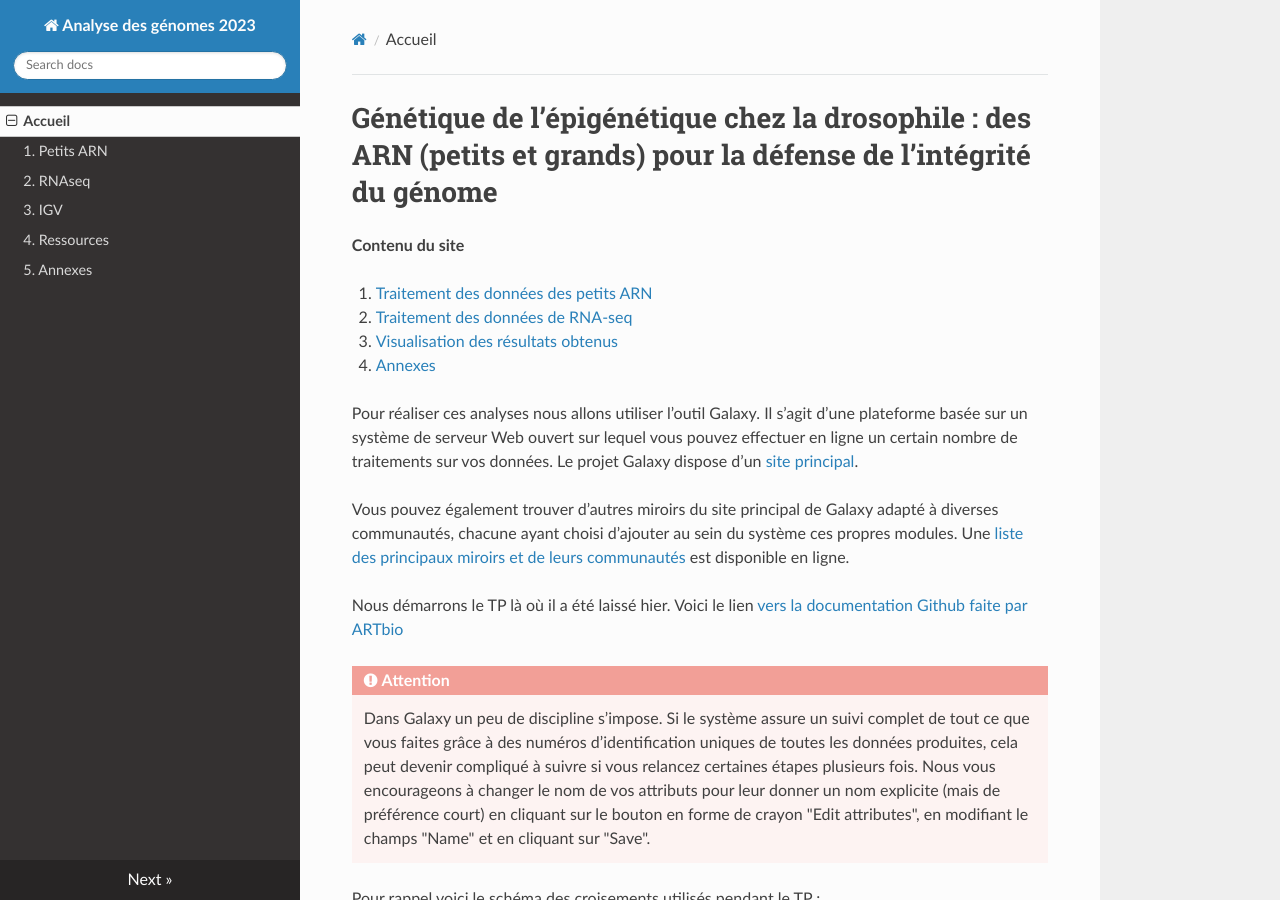
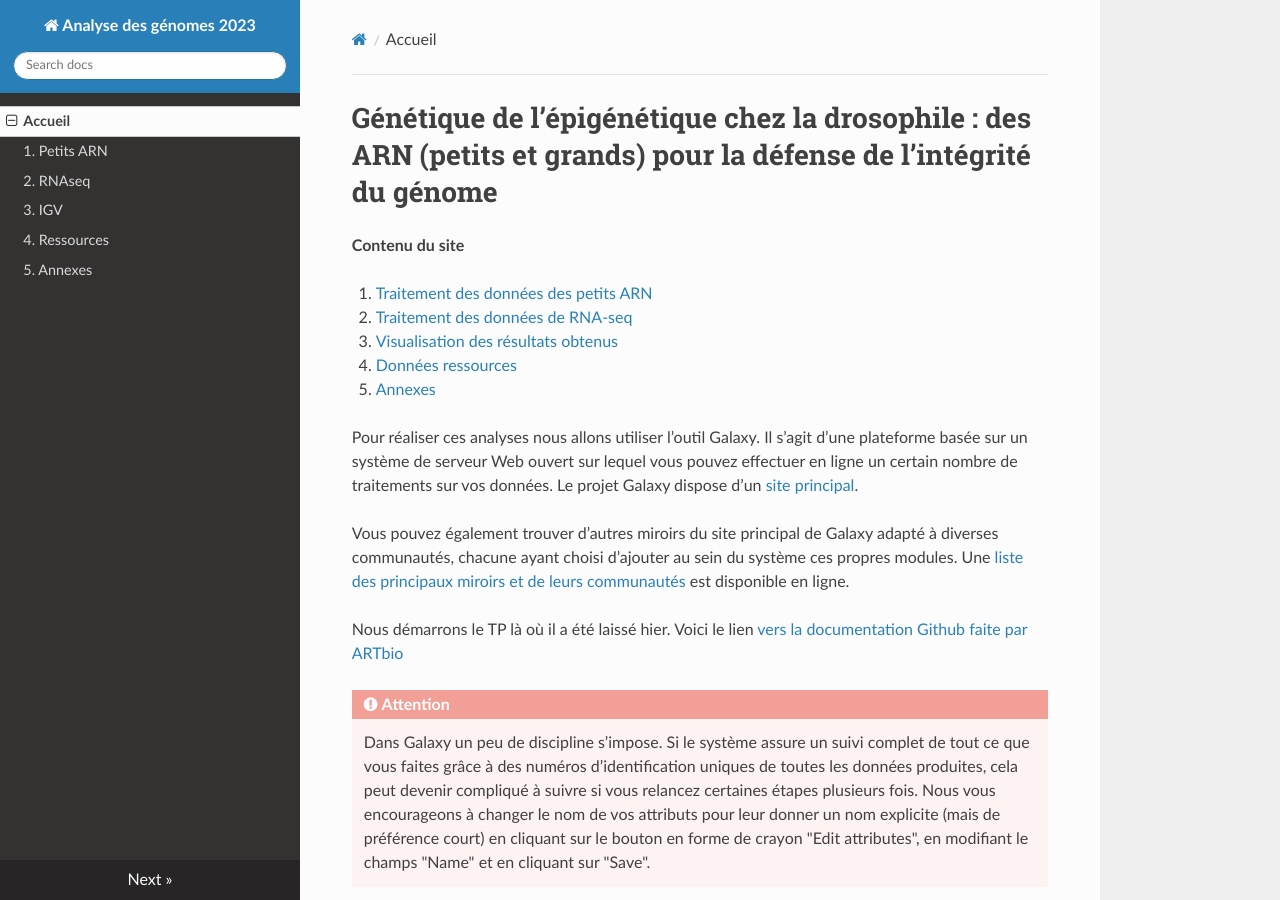
Before and after one commit to slecrom/AG2024, an MkDocs documentation site: the page built from docs/index.md, in a window 1280 px wide and 900 px high. Built offline with MkDocs 1.6.1, drawn with Linux system fonts in a browser that asks for light colours; nearby versions of some CDN libraries.

Commit message:
Documentation update

```diff
--- a/docs/index.md
+++ b/docs/index.md
@@ -5,7 +5,8 @@
 1. [Traitement des données des petits ARN](./srna.md)
 2. [Traitement des données de RNA-seq](./rnaseq.md)
 3. [Visualisation des résultats obtenus](./igv.md)
-4. [Annexes](./annexes.md)
+4. [Données ressources](./ressources.md)
+5. [Annexes](./annexes.md)
 
 Pour réaliser ces analyses nous allons utiliser l’outil Galaxy. Il s’agit d’une plateforme basée sur un système de serveur Web ouvert sur lequel vous pouvez effectuer en ligne un certain nombre de traitements sur vos données. Le projet Galaxy dispose d’un [site principal](https://usegalaxy.org/).
 
```
Also changed, not shown: docs/annexes.md (+1 -1 lines).
